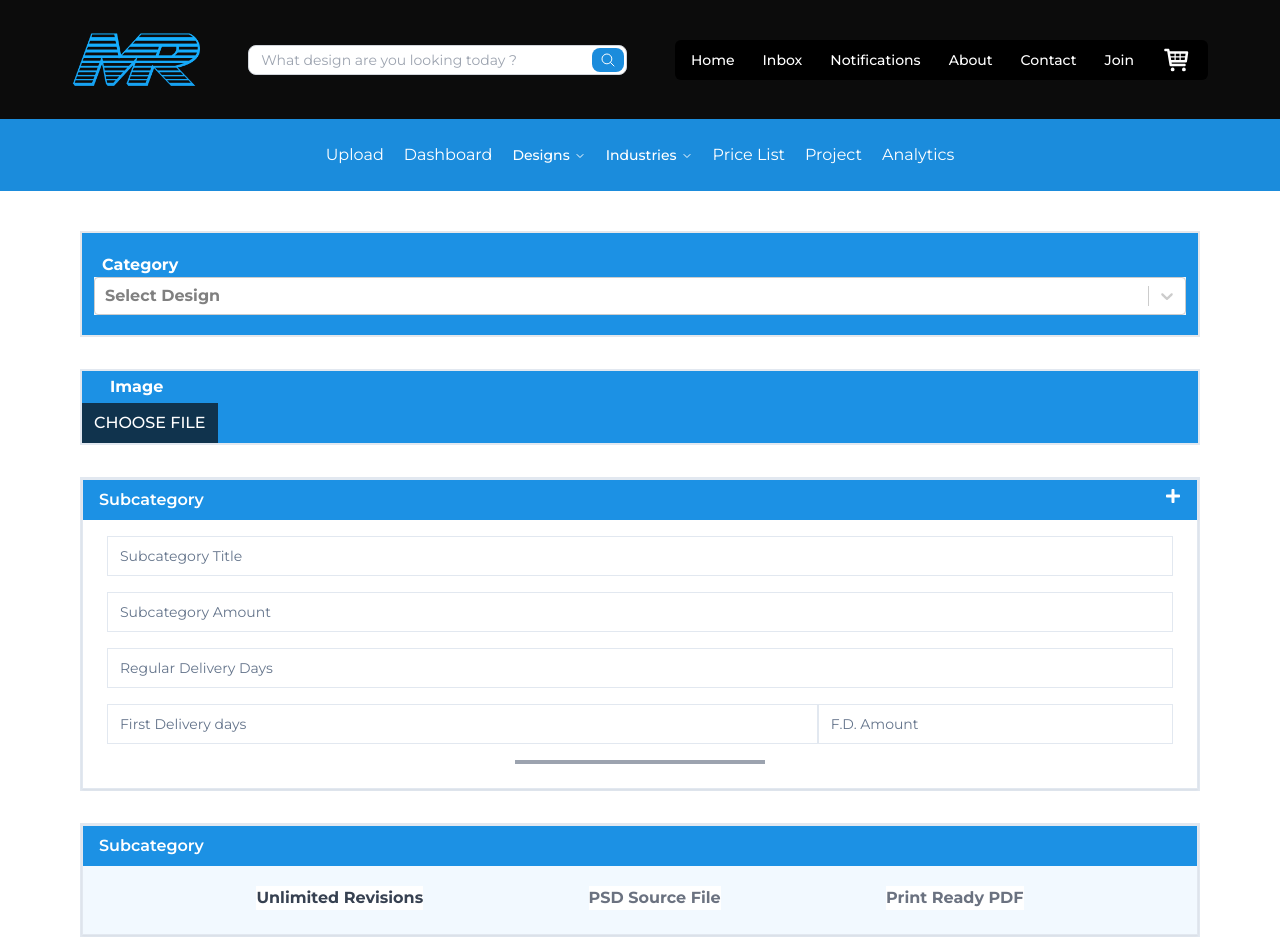
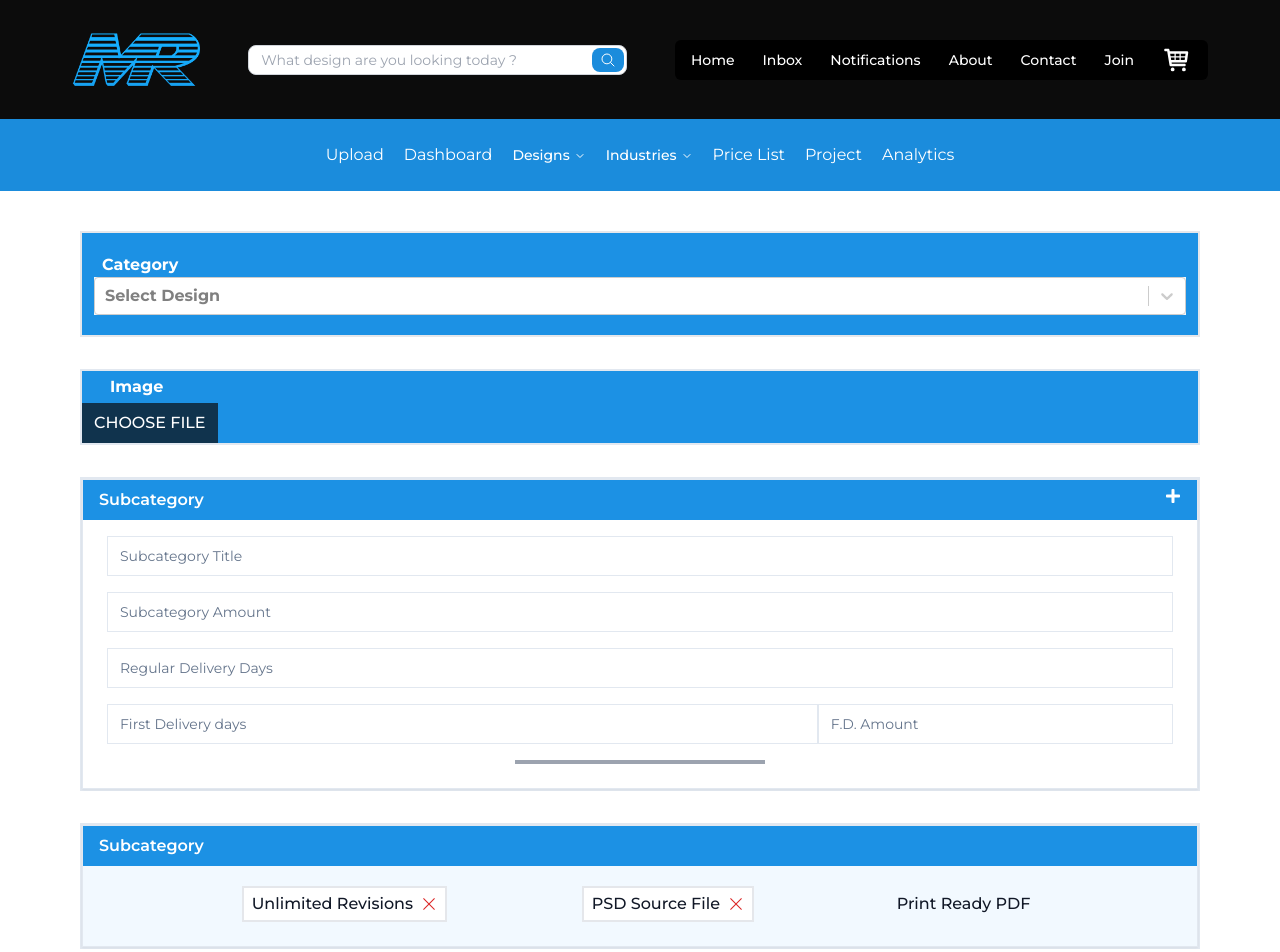
Before and after one commit to kaziahosunhabibripon/mrclient, a React (Vite) app: page /categories in a window 1280 px wide. Shown: the top 952 px of the page. Built offline with nearby package versions, Linux system fonts and the light colour scheme.

Commit message:
categoires

```diff
--- a/src/Dashboard/BulletPoint/BulletPoint.jsx
+++ b/src/Dashboard/BulletPoint/BulletPoint.jsx
@@ -1,7 +1,8 @@
 import React from "react";
 import { Card, CardContent } from "@/components/ui/card";
 import { Label } from "@radix-ui/react-menubar";
-import { Button } from "@/components/ui/button";
+
+import { RxCross1 } from "react-icons/rx";
 const BulletPoint = () => {
   return (
     <Card className="w-full rounded-none">
@@ -13,12 +14,28 @@ const BulletPoint = () => {
           Subcategory
         </Label>
       </div>
-      <CardContent className="flex justify-evenly gap-4  items-center bg-[#F2F9FF]">
-        <button className="mt-5 text-gray-700 bg-white">
-          Unlimited Revisions
-        </button>
-        <button className="mt-5 text-gray-500 bg-white">PSD Source File</button>
-        <button className="mt-5 text-gray-500 bg-white">Print Ready PDF</button>
+      <CardContent className="flex justify-evenly  font-montserrat font-medium  items-center bg-[#F2F9FF]">
+        <div className="flex items-center">
+          <button className="mt-5 px-2 py-1 text-gray-900 bg-white border-2 border-gray-200 flex items-center">
+            Unlimited Revisions
+            <span className="ml-2 text-red-600">
+              <RxCross1 />
+            </span>
+          </button>
+        </div>
+        <div className="flex items-center">
+          <button className="mt-5 px-2 py-1 text-gray-900 bg-white border-2 border-gray-200 flex items-center">
+            PSD Source File
+            <span className="ml-2 text-red-600">
+              <RxCross1 />
+            </span>
+          </button>
+        </div>
+        <div className="flex items-center">
+          <button className="mt-5 px-2 py-1 text-gray-900  flex items-center">
+            Print Ready PDF
+          </button>
+        </div>
       </CardContent>
     </Card>
   );
--- a/src/Pages/Dashboard/Category/Categories.jsx
+++ b/src/Pages/Dashboard/Category/Categories.jsx
@@ -22,6 +22,11 @@ const Categories = () => {
             <div className="gap-4 m-2  border-2">
               <BulletPoint />
             </div>
+            <div className="flex justify-center gap-4 m-2 ">
+              <button className="rounded-full bg-[#1C91E4] hover:bg-blue-700 text-white font-bold py-2 px-4">
+                CREATE
+              </button>
+            </div>
           </form>
         </div>
       </Container>
```
Also changed, not shown: 1 other file (tests, documents, lock files or other folders).
